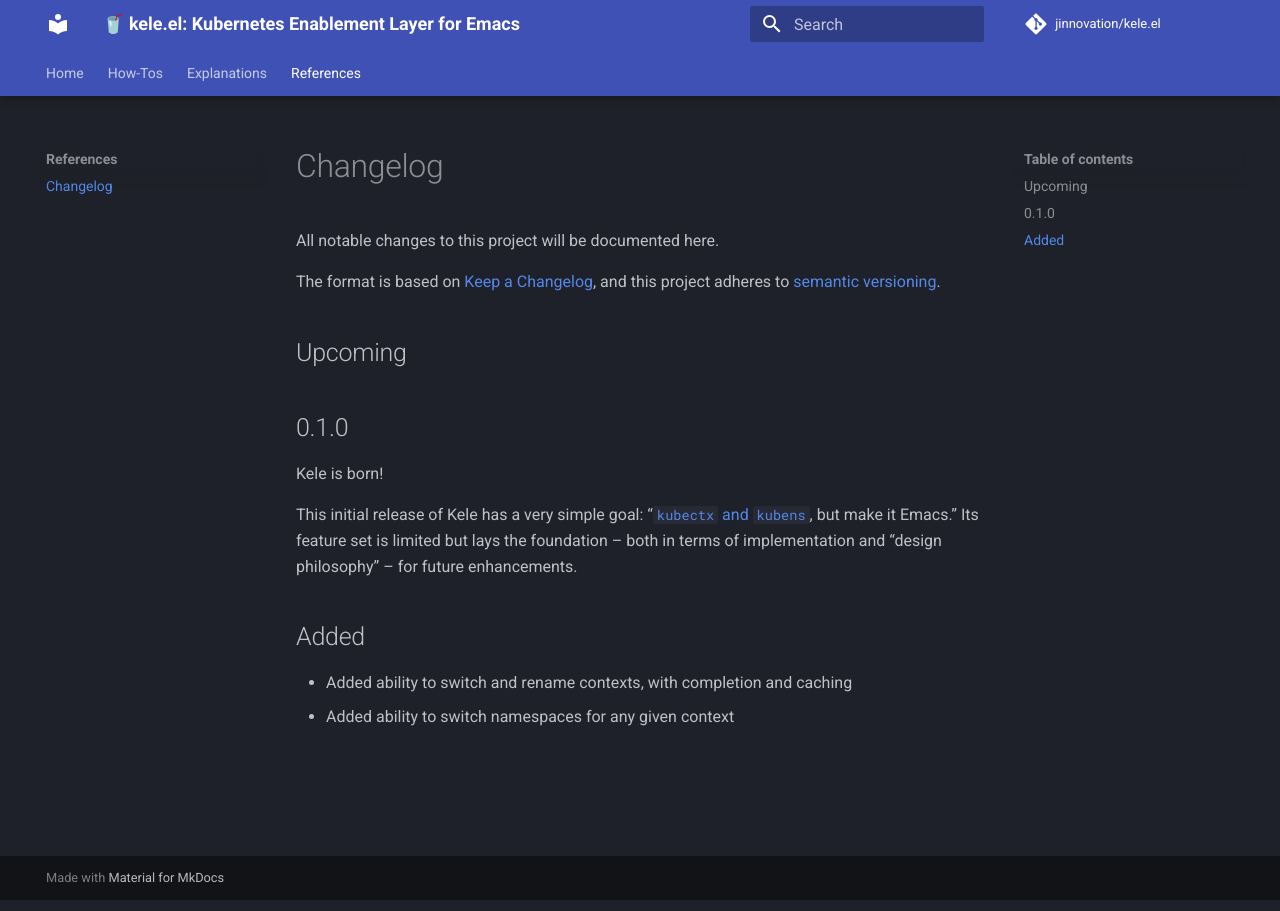
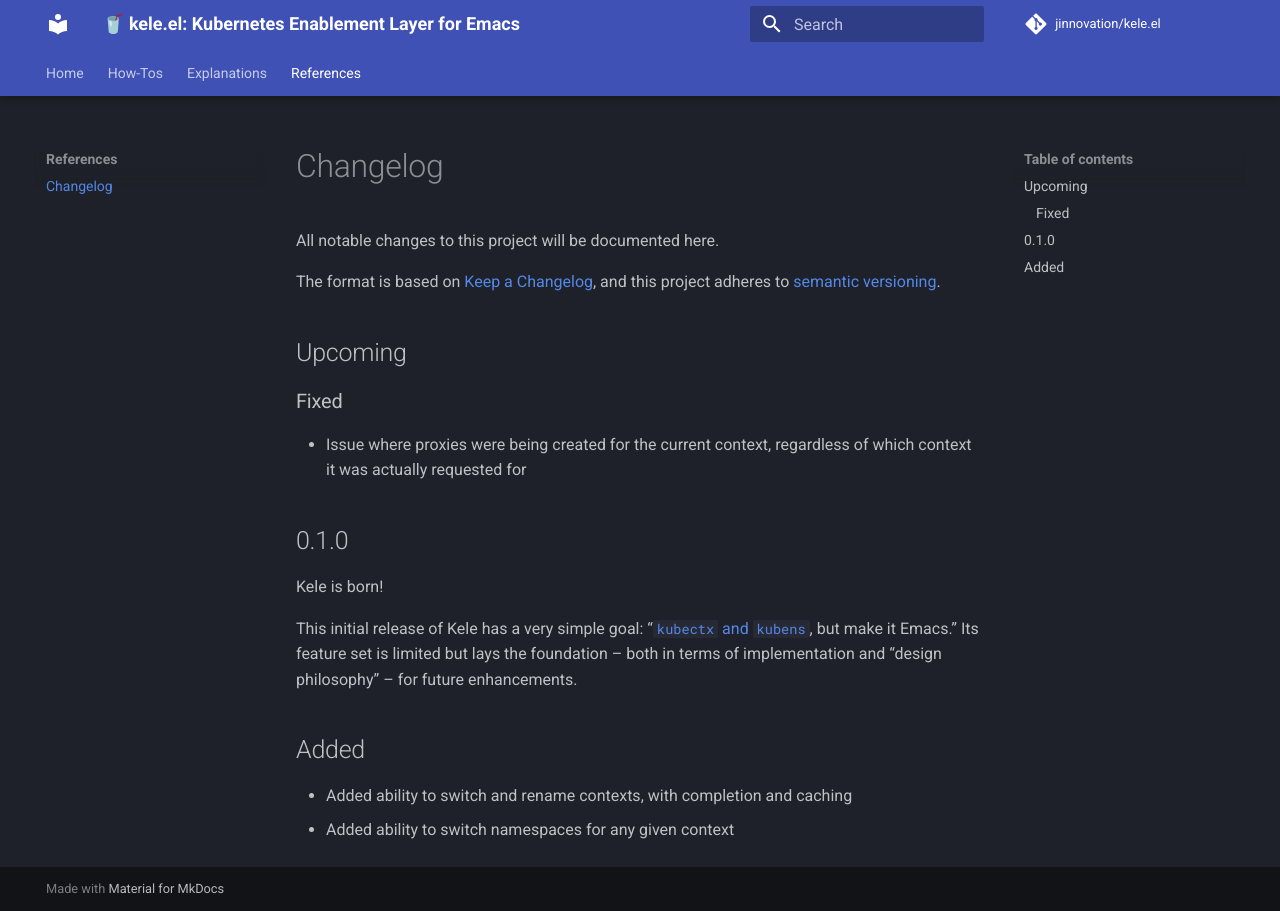
Before and after one commit to jinnovation/kele.el, an MkDocs documentation site: the page built from docs/references/changelog.md, in a window 1280 px wide. Built offline with MkDocs 1.6.1 and Material for MkDocs 9.7.7, drawn with Linux system fonts in a browser that asks for light colours; comment, search, counter and statistics services are not loaded.

Commit message:
fix: open proxy on the actual context :facepalm:

```diff
--- a/docs/references/changelog.md
+++ b/docs/references/changelog.md
@@ -10,6 +10,11 @@
 [semver]: https://semver.org/spec/v2.0.0.html
 
 ## Upcoming
+
+### Fixed
+
+- Issue where proxies were being created for the current context, regardless of
+  which context it was actually requested for
 
 ## 0.1.0
 
```
Also changed, not shown: 1 other file.
